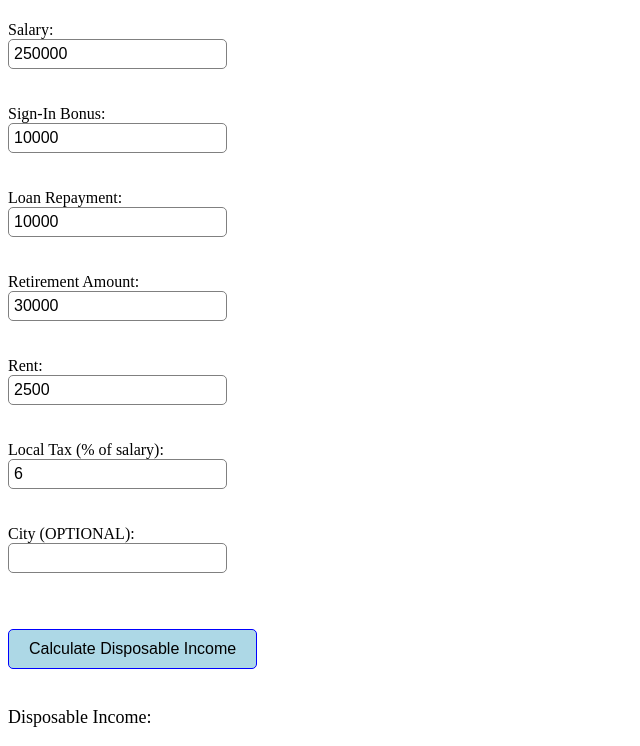
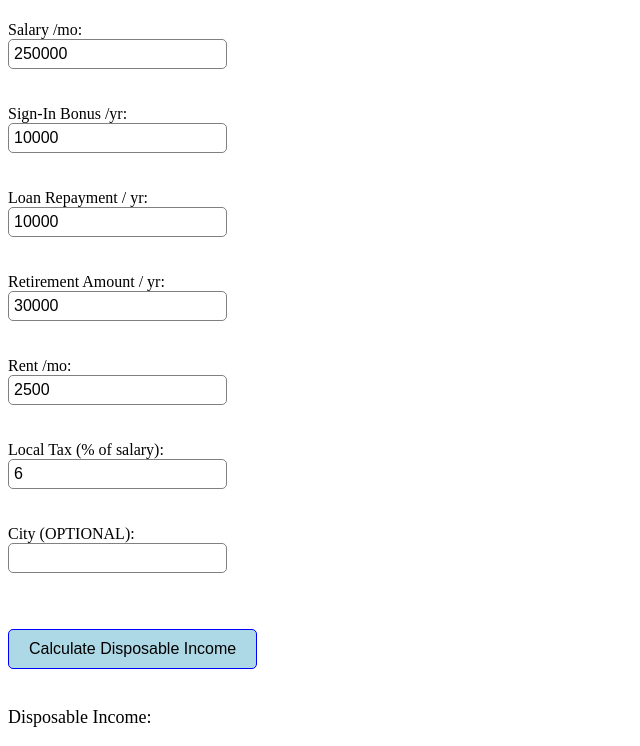
Before and after one commit to wlagos/burritocalculator, a plain HTML site: page index.html in a window 1280 px wide. Shown: the part 59-805 px from the top of the page, without its empty margins (0-640 px from the left). Drawn offline with Linux system fonts and the light colour scheme.

Commit message:
Update index.html

```diff
--- a/index.html
+++ b/index.html
@@ -59,19 +59,19 @@
   <body>
     <h1>Disposable Income Calculator</h1>
     <form>
-      <label for="salary">Salary:</label>
+      <label for="salary">Salary /mo:</label>
       <input type="number" id="salary" name="salary" required value="250000"><br><br>
 
-      <label for="sign-in-bonus">Sign-In Bonus:</label>
+      <label for="sign-in-bonus">Sign-In Bonus /yr:</label>
       <input type="number" id="sign-in-bonus" name="sign-in-bonus" value="10000"><br><br>
 
-      <label for="loan-repayment">Loan Repayment:</label>
+      <label for="loan-repayment">Loan Repayment / yr:</label>
       <input type="number" id="loan-repayment" name="loan-repayment" value="10000"><br><br>
 
-      <label for="retirement-amount">Retirement Amount:</input></label>
+      <label for="retirement-amount">Retirement Amount / yr:</input></label>
       <input type="number" id="retirement-amount" name="retirement-amount" value="30000"><br><br>
 
-      <label for="rent">Rent:</label>
+      <label for="rent">Rent /mo:</label>
       <input type="number" id="rent" name="rent" value="2500"><br><br>
 
       <label for="local-tax">Local Tax (% of salary):</label>
```
